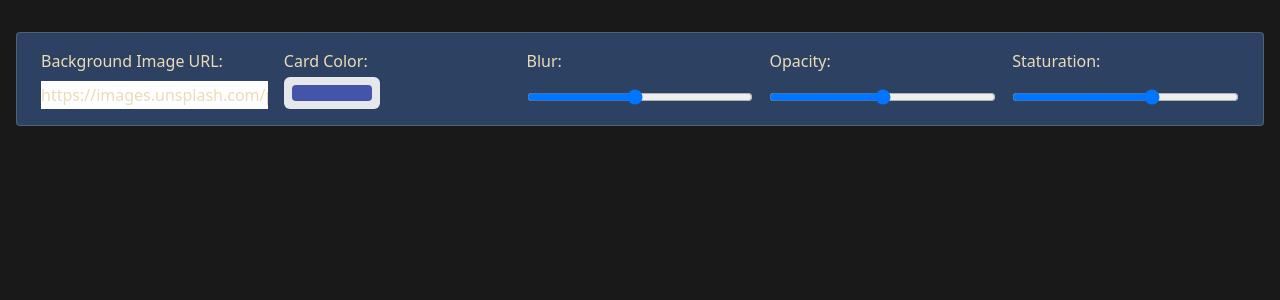
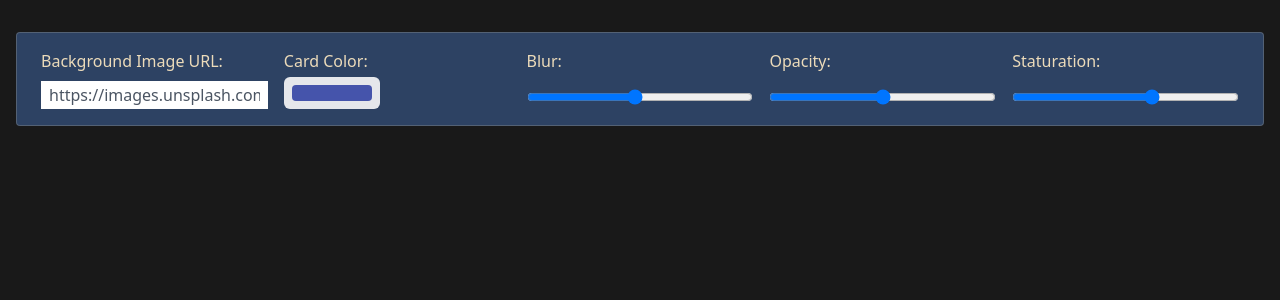
Before and after one commit to reallyUndefined/MakeGlassmorphism, a React (Create React App) app: page / in a window 1280 px wide. Shown: the top 300 px of the page. Built offline with nearby package versions, Linux system fonts and the light colour scheme.

Commit message:
card component

```diff
--- /dev/null
+++ b/src/components/Card.tsx
@@ -0,0 +1,12 @@
+interface CardProps {
+  className?: string;
+}
+const Card = ({ className, children }: React.PropsWithChildren<CardProps>) => (
+  <div
+    className={`border-1 border-beige/20 rounded px-4 py-5 bg-navyBlue md:px-6 md:py-4 ${className}`}
+  >
+    {children}
+  </div>
+);
+
+export default Card;
--- a/src/components/Options.tsx
+++ b/src/components/Options.tsx
@@ -13,6 +13,7 @@ import {
   getOpacity,
   getSaturation,
 } from "../redux/options.slice";
+import Card from "./Card";
 import Option from "./Option";
 
 const Options = () => {
@@ -27,10 +28,10 @@ const Options = () => {
   const saturation = useSelector(getSaturation);
 
   return (
-    <div className="border-1 border-beige/20 rounded px-4 py-5 bg-navyBlue flex flex-col gap-2 md:flex-row md:gap-4 md:px-6 md:py-4">
+    <Card className="flex flex-col gap-2 md:flex-row md:gap-4">
       <Option title="Background Image URL:">
         <input
-          className="w-full"
+          className="w-full text-gray-600 px-2"
           type="text"
           id="bg-url"
           value={img}
@@ -89,7 +90,7 @@ const Options = () => {
           onChange={(evt) => dispatch(changeSaturation(evt.target.value))}
         />
       </Option>
-    </div>
+    </Card>
   );
 };
 
```
